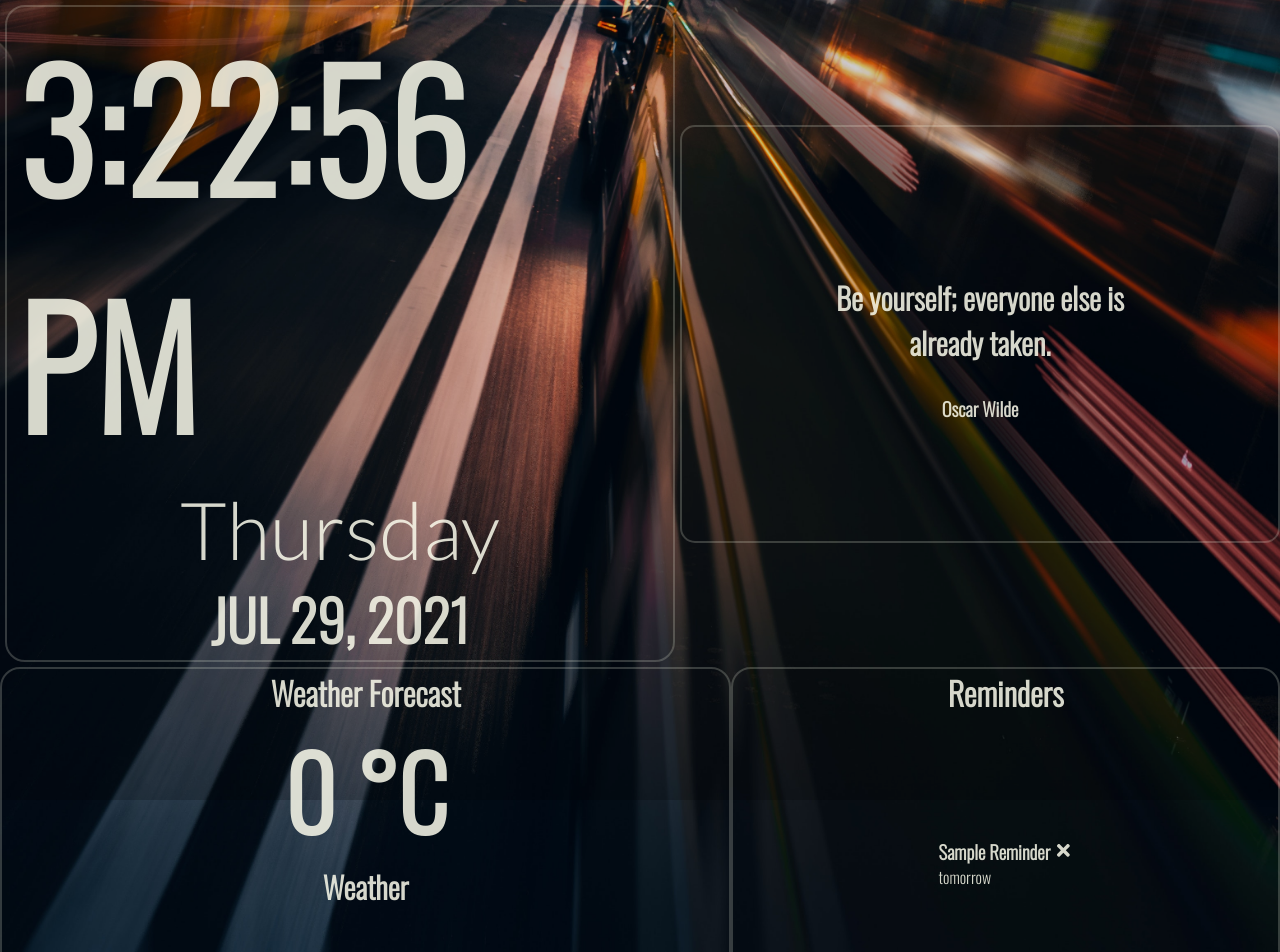
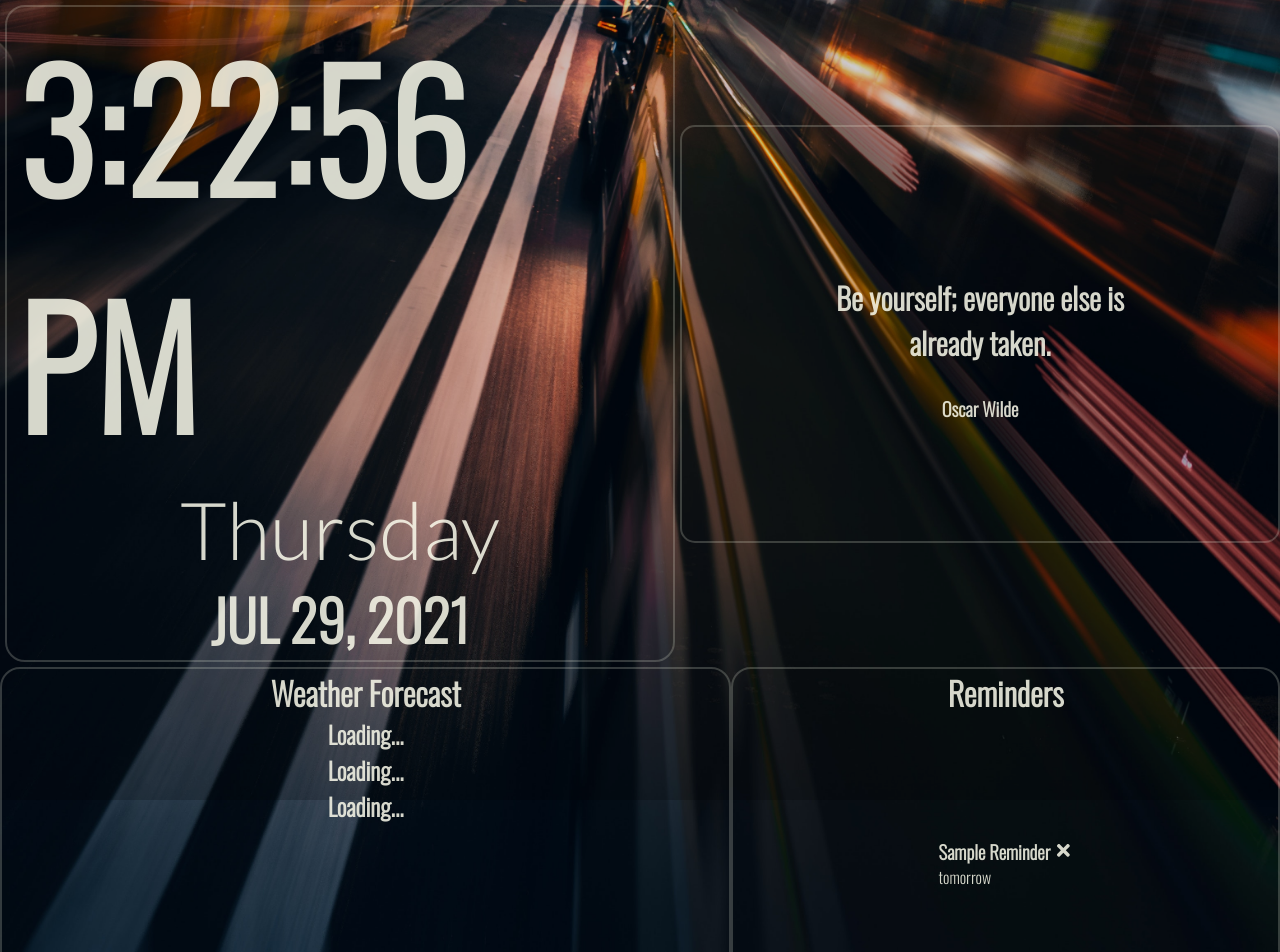
Before and after one commit to EpikSkeptik/dashboard-app, a React (Create React App) app: page / in a window 1280 px wide. Shown: the top 952 px of the page. Built offline with nearby package versions, Linux system fonts and the light colour scheme; no server answers.

Commit message:
Updated Weather.js fetch to have loading function

```diff
--- a/src/components/Weather.js
+++ b/src/components/Weather.js
@@ -1,14 +1,14 @@
-import { useEffect, useState } from 'react'
+import { useEffect, useState} from 'react'
 
 const Weather = () => {
     const [lat, setLat] = useState([])
     const [long, setLong] = useState([])
-    const [data, setData] = useState({
-        "main": {'temp': 0},
-        "weather": [{"main":'Weather'}],
-    })
+    const [data, setData] = useState([])
+    const [loading, setLoading] = useState(true)
 
-    useEffect(() => {
+
+     useEffect(() => {
+
         const fetchData = async () => {
             navigator.geolocation.getCurrentPosition(function(position) {
                 setLat(position.coords.latitude);
@@ -18,18 +18,25 @@ const Weather = () => {
             await fetch(`${process.env.REACT_APP_API_URL}/weather/?lat=${lat}&lon=${long}&units=metric&APPID=${process.env.REACT_APP_API_KEY}`)
             .then(res => res.json())
             .then(result => {
-                setData(result);
+                if (result.cod === 200) {
+                    setData(result);
+                    setLoading(false);
+                }
                 console.log(result);
-            });
+            })
+            .catch ((err) => console.log(err));
         }
-        fetchData();
-    }, [lat,long, data]);
+            fetchData();
+
+
+    }, [lat,long,loading]);
+
     return (
         <div className='weather-container'>
             <h1 className='weather-title'>Weather Forecast</h1>
-            <h2 className="temp">{data.main['temp']} &deg;C</h2>
-            <h2 className="description">{data.weather[0]['main']}</h2>
-            <h3 className="city">{data.name}</h3>
+            {loading ? <h2>Loading...</h2> : <h2 className="temp">{data.main['temp']} &deg;C</h2>}
+            {loading ? <h2>Loading...</h2> : <h2 className="description">{data.weather[0].main}</h2>}
+            {loading ? <h2>Loading...</h2> : <h3 className="city">{data.name}</h3>}
 
         </div>
     )
```
